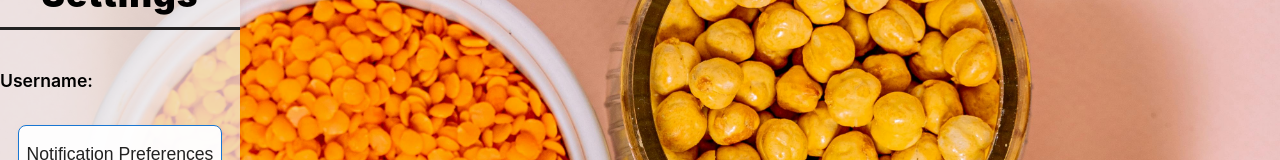
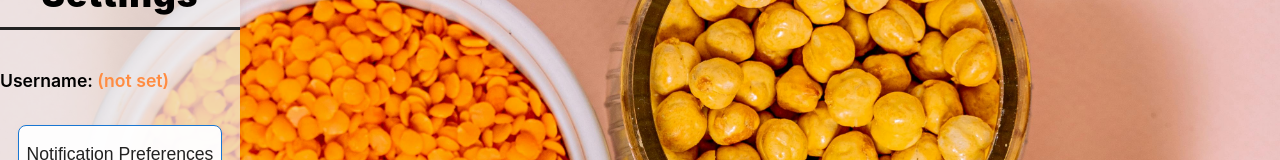
Before and after one commit to lkbosak/PantryPanda, a React (Create React App) app in the folder client/my-app/: page /settings in a window 1280 px wide. Shown: the part 166-326 px from the top of the page. Built offline with nearby package versions, Linux system fonts and the light colour scheme.

Commit message:
UserSettings: show derived username (fallback to localStorage) when state is empty

```diff
--- a/client/my-app/src/UserSettings.tsx
+++ b/client/my-app/src/UserSettings.tsx
@@ -332,6 +332,20 @@ const UserSettings = () => {
   const cancelUsernameChange = () => {
     setShowUsernameConfirm(false);
   };
+  // derive a display username from state or localStorage as a fallback
+  const displayedUsername = React.useMemo(() => {
+    if (username && username.trim()) return username;
+    const userRaw = localStorage.getItem('mockUser') || localStorage.getItem('user');
+    if (userRaw) {
+      try {
+        const u = JSON.parse(userRaw);
+        return u.username || u.email || u.id || u.user_id || '';
+      } catch {
+        return String(userRaw);
+      }
+    }
+    return '';
+  }, [username]);
   return (
     <div
       style={{
@@ -347,7 +361,7 @@ const UserSettings = () => {
       <aside style={sidebarStyle}>
         <div style={headerStyle}>⚙️ User Settings</div>
         <div style={{fontSize: '1.1rem', fontWeight: 600, marginBottom: '16px', textAlign: 'center'}}>
-          Username: <span style={{color: '#FF8C42'}}>{username}</span>
+          Username: <span style={{color: '#FF8C42'}}>{displayedUsername || '(not set)'}</span>
         </div>
         <div style={{width: '100%', display: 'flex', flexDirection: 'column', alignItems: 'center', flexGrow: 1}}>
           <button
```
